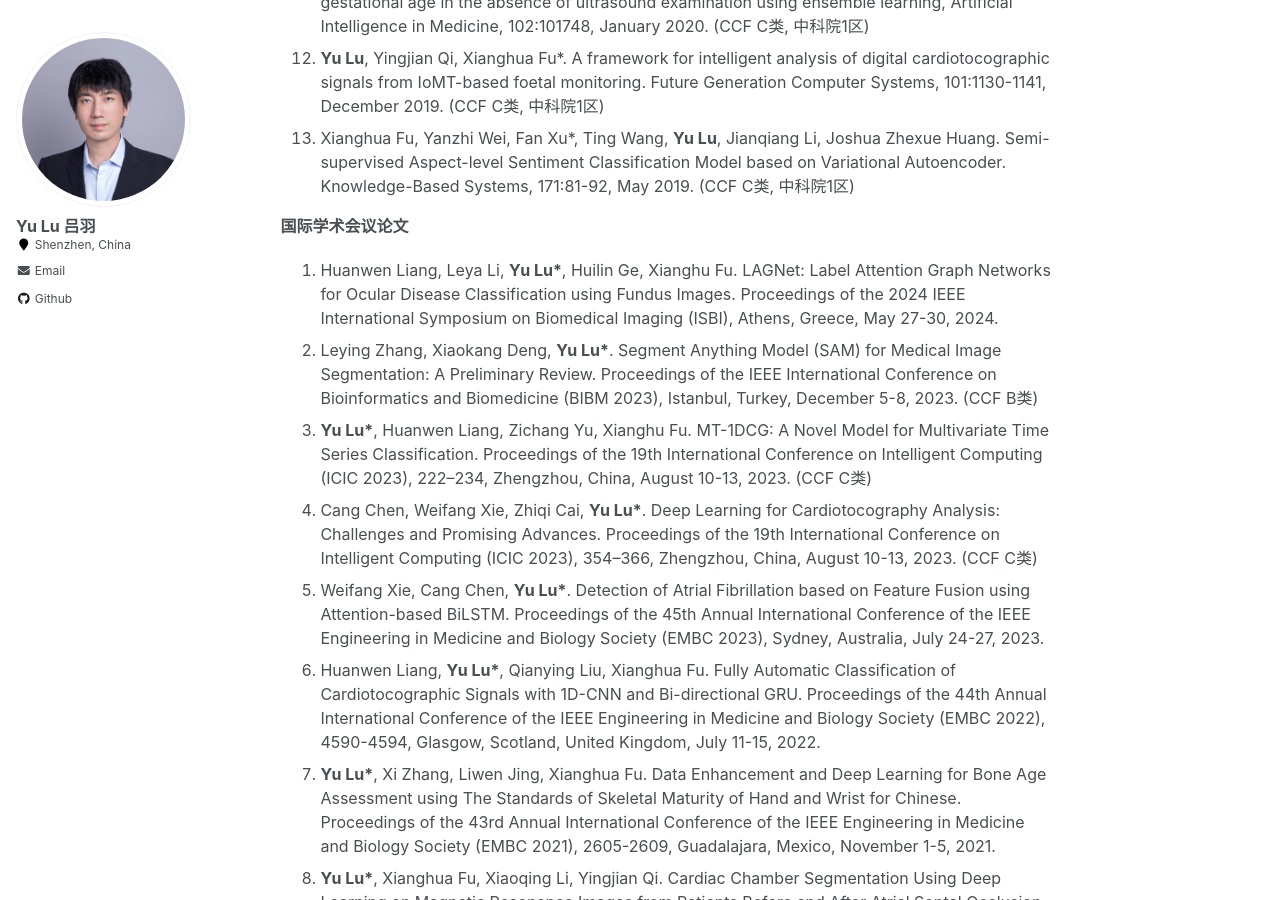
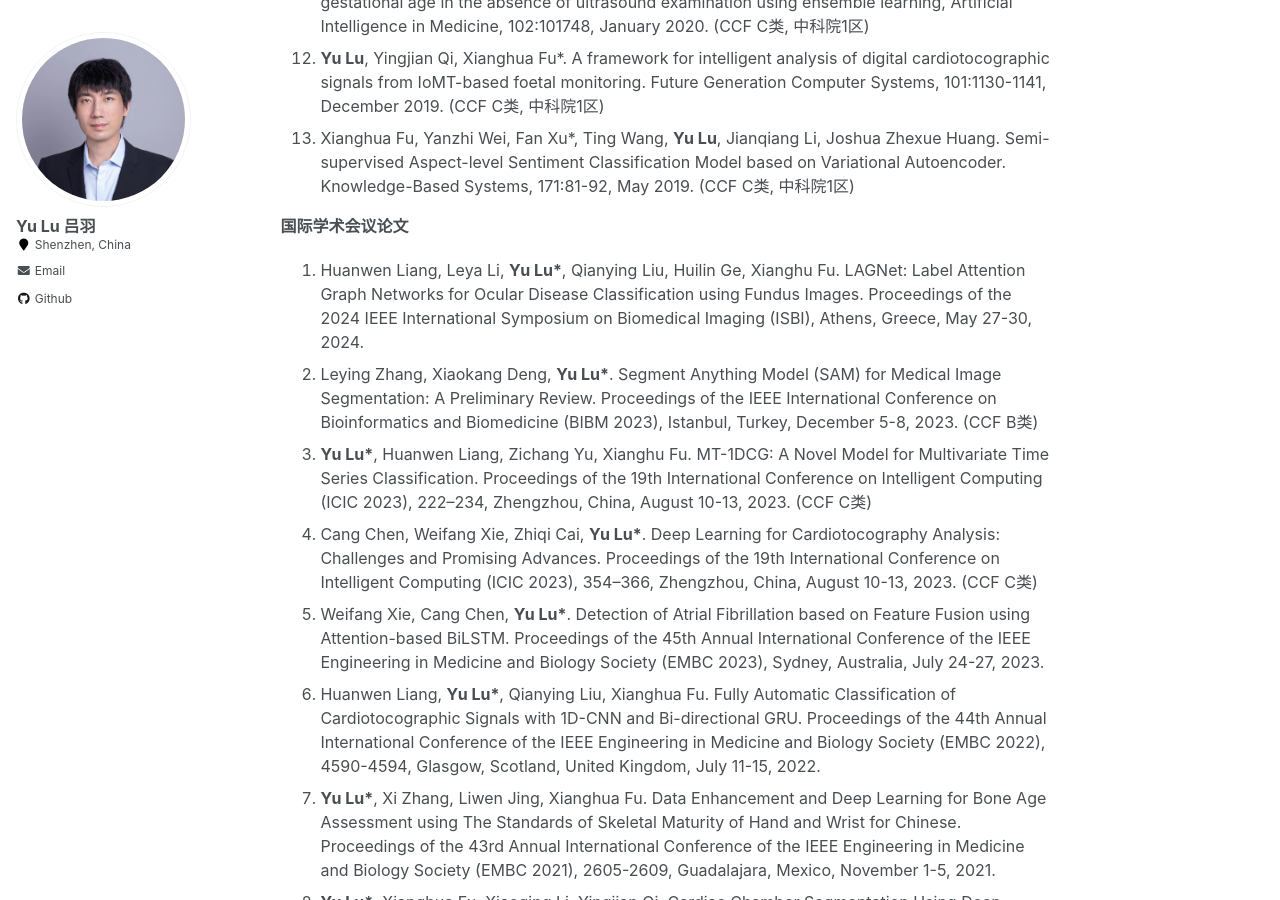
Before and after one commit to YukariUmezawa/lvyu.github.io, a Jekyll site: the page built from _pages/about.md, in a window 1280 px wide and 900 px high, scrolled down 3773 px. Built offline with Jekyll 4.4.1, drawn with Linux system fonts in a browser that asks for light colours.

Commit message:
Update about.md

```diff
--- a/_pages/about.md
+++ b/_pages/about.md
@@ -105,7 +105,7 @@ News
 
 ***国际学术会议论文***
 
-1. Huanwen Liang, Leya Li, __Yu Lu*__, Huilin Ge, Xianghu Fu. LAGNet: Label Attention Graph Networks for Ocular Disease Classification using Fundus Images. Proceedings of the 2024 IEEE International Symposium on Biomedical Imaging (ISBI), Athens, Greece, May 27-30, 2024.
+1. Huanwen Liang, Leya Li, __Yu Lu*__, Qianying Liu, Huilin Ge, Xianghu Fu. LAGNet: Label Attention Graph Networks for Ocular Disease Classification using Fundus Images. Proceedings of the 2024 IEEE International Symposium on Biomedical Imaging (ISBI), Athens, Greece, May 27-30, 2024.
 2. Leying Zhang, Xiaokang Deng, __Yu Lu*__. Segment Anything Model (SAM) for Medical Image Segmentation: A Preliminary Review. Proceedings of the IEEE International Conference on Bioinformatics and Biomedicine (BIBM 2023), Istanbul, Turkey, December 5-8, 2023. (CCF B类)
 3. __Yu Lu*__, Huanwen Liang, Zichang Yu, Xianghu Fu. MT-1DCG: A Novel Model for Multivariate Time Series Classification. Proceedings of the 19th International Conference on Intelligent Computing (ICIC 2023), 222–234, Zhengzhou, China, August 10-13, 2023. (CCF C类)
 4. Cang Chen, Weifang Xie, Zhiqi Cai, __Yu Lu*__. Deep Learning for Cardiotocography Analysis: Challenges and Promising Advances. Proceedings of the 19th International Conference on Intelligent Computing (ICIC 2023), 354–366, Zhengzhou, China, August 10-13, 2023. (CCF C类)
```
